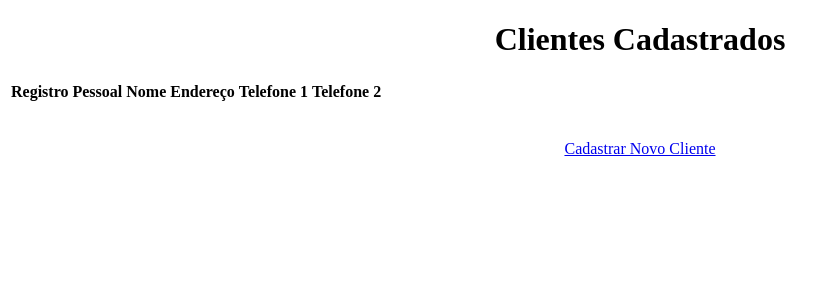
After one commit to tbgdmelo/projetoibd, a Django app: page /show_all_cli in a window 1280 px wide. The commit adds this page. Shown: the top 300 px of the page, without its empty margins (0-837 px from the left). Run offline with Django 3.2, Linux system fonts and the light colour scheme; data that the repository does not hold is empty.

Commit message:
CRUD de clientes. Tela de cadastro sem as info de veiculos

```diff
--- a/backend/applavajato/forms.py
+++ b/backend/applavajato/forms.py
@@ -25,3 +25,13 @@ class EditVeiculoForm(forms.ModelForm):
     class Meta:
         model = Veiculo
         fields = ['cor', 'modelo', 'fabricante', 'avarias']
+
+class ClienteForm(forms.ModelForm):
+    class Meta:
+        model = Cliente
+        fields = "__all__"
+
+class EditClienteForm(forms.ModelForm):
+    class Meta:
+        model = Cliente
+        fields = "__all__"
--- /dev/null
+++ b/backend/applavajato/templates/applavajato/show_all_clientes.html
@@ -0,0 +1,42 @@
+<!DOCTYPE html>
+<html lang="en">
+<head>
+    <meta charset="UTF-8">
+    <meta name="viewport" content="width=device-width, initial-scale=1.0">
+    <meta http-equiv="X-UA-Compatible" content="ie=edge">
+    <title>Clientes Cadastrados</title>
+</head>
+<center><h1>Clientes Cadastrados</h1></center>
+<body>
+    <table>
+        <thead>
+            <tr>
+                <th>Registro Pessoal</th>
+                <th>Nome</th>
+                <th>Endereço</th>
+                <th>Telefone 1</th>
+                <th>Telefone 2</th>
+            </tr>
+        </thead>
+        <tbody>
+            {% for cliente in clientes %}
+            <tr>
+                <td>{{ cliente.registro_pessoal }}</td>
+                <td>{{ cliente.nome }}</td>
+                <td>{{ cliente.endereco }}</td>
+                <td>{{ cliente.telefone1 }}</td>
+                <td>{{ cliente.telefone2 }}</td>
+                <td>
+                    <a href="/show_cli/{{ cliente.registro_pessoal }}">Visualizar</a>
+                    <a href="/edit_cli/{{ cliente.registro_pessoal }}">Editar</a>
+                    <a href="/delete_cli/{{ cliente.registro_pessoal }}">Deletar</a>
+                </td>
+            </tr>
+            {% endfor %}
+        </tbody>
+    </table>
+    <br>
+    <br>
+    <center><a href='/cadastro_cli'>Cadastrar Novo Cliente</a></center>
+</body>
+</html>
--- a/backend/applavajato/urls.py
+++ b/backend/applavajato/urls.py
@@ -26,6 +26,12 @@ urlpatterns = [
     path('show_veic/<str:placa>', views.show_veic, name='mostrar_um_veiculo'),
     path('edit_veic/<str:placa>', views.edit_veic, name='editar_veiculo'),
     path('update_veic/<str:placa>', views.update_veic, name='atualizar_veiculo'),
-    path('delete_veic/<str:placa>', views.delete_veic, name='deletar_veiculo')
+    path('delete_veic/<str:placa>', views.delete_veic, name='deletar_veiculo'),
+
+    path('show_all_cli', views.show_all_cli, name='mostrar_clientes'),
+    path('show_cli/<str:registro_pessoal>', views.show_cli, name='mostrar_um_cliente'),
+    path('edit_cli/<str:registro_pessoal>', views.edit_cli, name='editar_cliente'),
+    path('update_cli/<str:registro_pessoal>', views.update_cli, name='atualizar_cliente'),
+    path('delete_cli/<str:registro_pessoal>', views.delete_cli, name='deletar_cliente')
 
 ]
--- a/backend/applavajato/views.py
+++ b/backend/applavajato/views.py
@@ -11,9 +11,6 @@ from applavajato.models import *
 
 def login(request):
     return render(request, 'applavajato/login.html', {})
-
-def cadastro_cli(request):
-    return render(request, 'applavajato/add_cliente.html',{})
 
 def cadastro_veic(request):
     if request.method == "POST":
@@ -140,3 +137,43 @@ def delete_veic(request, placa):
     veiculo = get_object_or_404(Veiculo, placa=placa)
     veiculo.delete()
     return redirect('/show_all_veic')
+
+def cadastro_cli(request):
+    if request.method == "POST":
+        form = ClienteForm(request.POST)
+        if form.is_valid():
+            try:
+                form.save()
+                return redirect('/show_all_cli')
+            except:
+                pass
+    else:
+        form = ClienteForm()
+    return render(request, 'applavajato/add_cliente.html', {'form':form})
+
+def show_all_cli(request):
+    clientes = Cliente.objects.all()
+    return render(request, 'applavajato/show_all_clientes.html', {'clientes':clientes})
+
+def show_cli(request, registro_pessoal):
+    cliente = get_object_or_404(Cliente, registro_pessoal=registro_pessoal)
+    return render(request, 'applavajato/show_cliente.html', {'cliente': cliente})
+
+def edit_cli(request, registro_pessoal):
+    cliente = get_object_or_404(Cliente, registro_pessoal=registro_pessoal)
+    return render(request, 'applavajato/edit_cliente.html', {'cliente': cliente})
+
+def update_cli(request, registro_pessoal):
+    cliente = get_object_or_404(Cliente, registro_pessoal=registro_pessoal)
+    if request.method == "POST":
+        form = EditClienteForm (request.POST, instance=cliente)
+        if form.is_valid():
+            cliente = form.save(commit=False)
+            cliente.save()
+            return redirect('/show_all_cli')
+    return render(request, 'applavajato/edit_cliente.html', {'cliente': cliente})
+
+def delete_cli(request, registro_pessoal):
+    cliente = get_object_or_404(Cliente, registro_pessoal=registro_pessoal)
+    cliente.delete()
+    return redirect('/show_all_cli')
```
Also changed, not shown: backend/applavajato/templates/applavajato/add_cliente.html (+12 -84 lines), backend/applavajato/templates/applavajato/edit_cliente.html (added, +49 -0 lines), backend/applavajato/templates/applavajato/show_cliente.html (added, +52 -0 lines).
